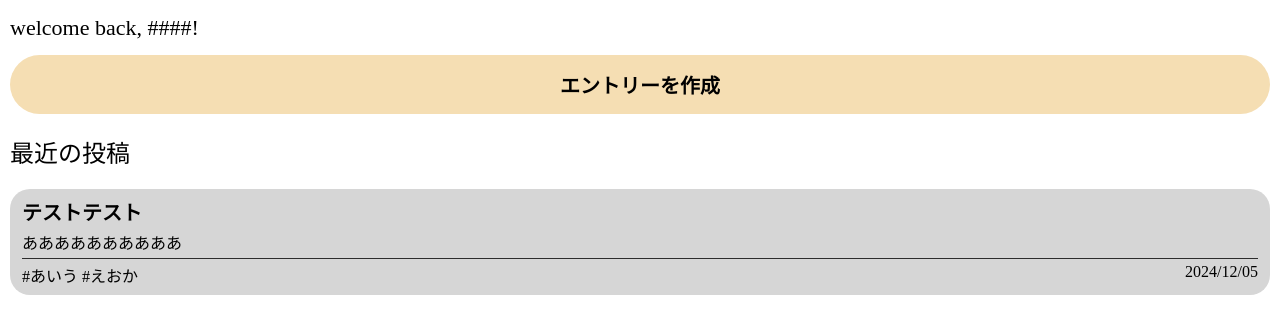
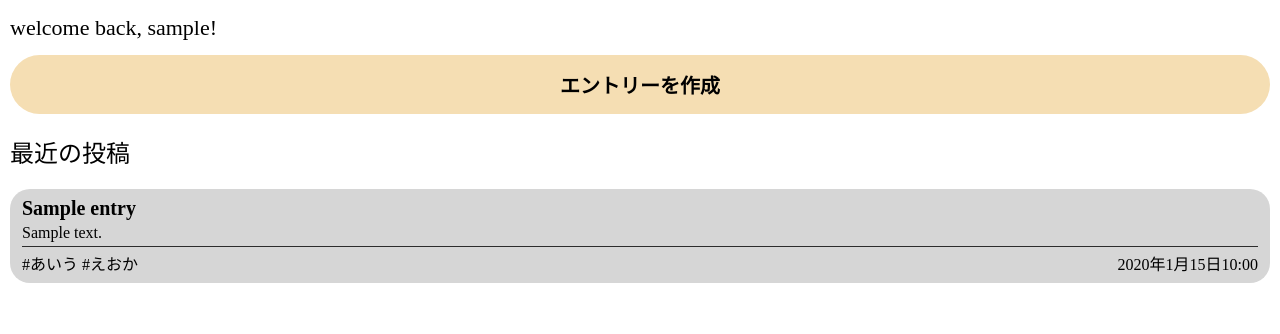
Before and after one commit to CoreNion/Diary, a Django app: template templates/diary/index_home.html in a window 1280 px wide. Shown: the part 67-401 px from the top of the page. Run offline with Django 5.2, Linux system fonts and the light colour scheme; a user stored in the database is signed in; tables that the repository leaves empty hold one stand-in row (values such as "Sample post"); the template is opened without the code that fills it: most values are stand-ins (such as "Sample title", 1, 10 or a date in 2020); data that the repository does not hold is empty.

Commit message:
[views] データベースに追加されたEntryを表示する

```diff
--- a/apps/diary/views.py
+++ b/apps/diary/views.py
@@ -1,7 +1,9 @@
 from django.shortcuts import render
+from .models import EntryModel
 
 def index(request):
   if request.user.is_authenticated:
-    return render(request, "diary/index_home.html")
+    entry_list = EntryModel.objects.all()
+    return render(request, "diary/index_home.html", {'entry_list': entry_list})
   else:
     return render(request, "diary/index_entrance.html")
--- a/templates/diary/index_home.html
+++ b/templates/diary/index_home.html
@@ -8,25 +8,27 @@
 
 {% block content %}
 
-<h1 class="welcome-mesg">welcome back, ####!</h1>
+<h1 class="welcome-mesg">welcome back, {{ user.username }}!</h1>
 <a href="./create" class="quick-create">エントリーを作成</a>
 
 <section class="entries">
   <h2 class="entries__title">最近の投稿</h2>
 
   <div class="entry-list">
+    {% for entry in entry_list %}
     <a href="" class="entry">
-        <h3 class="entry__title">テストテスト</h3>
-        <p class="entry__text">ああああああああああ</p>
+      <h3 class="entry__title">{{ entry.title }}</h3>
+      <p class="entry__text">{{ entry.content }}</p>
 
       <div class="entry__meta">
         <ul class="entry__tags">
           <li>#あいう</li>
           <li>#えおか</li>
         </ul>
-          <time datetime="" class="entry__time">2024/12/05</time>
+        <time datetime="" class="entry__time">{{ entry.date }}</time>
       </div>
     </a>
+    {% endfor %}
   </div>
 </section>
 
```
Lines whose indentation alone changed are shown as unchanged.
